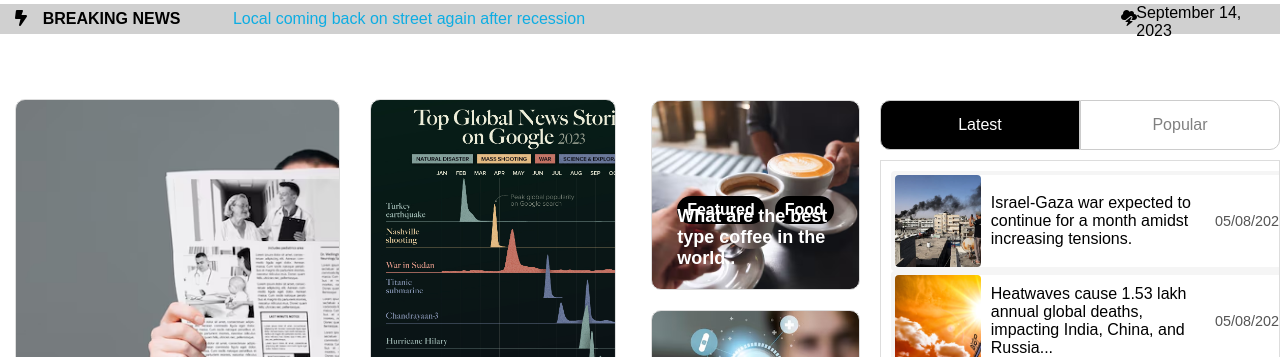
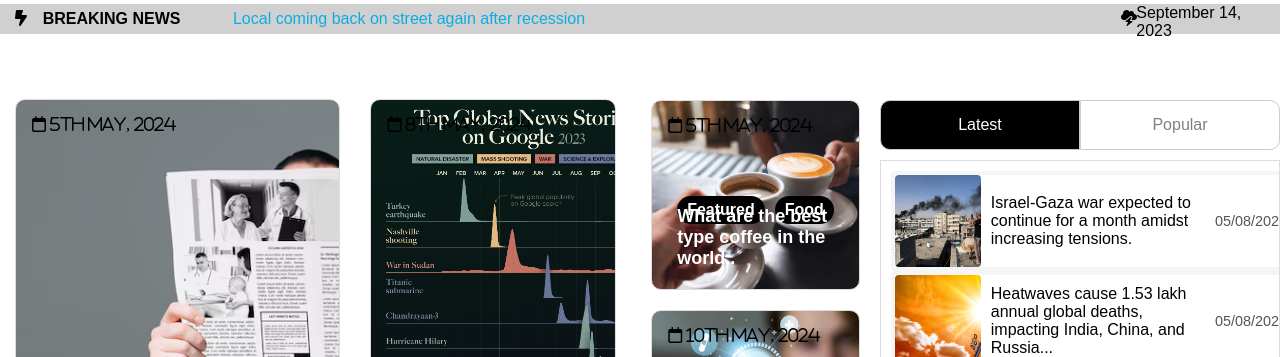
Before and after one commit to VS1005/CW-Web-D-task, a plain HTML site: page proj.html in a window 1280 px wide. Shown: the part 116-473 px from the top of the page. Drawn offline with Linux system fonts and the light colour scheme; no server answers.

Commit message:
Update proj.html

```diff
--- a/proj.html
+++ b/proj.html
@@ -58,6 +58,7 @@
                 <div class="type">Culture</div>
             </div>
             <div class="text">Why reading newspaper is good in morning...</div>
+            <i class="fa-regular fa-calendar date"> 5th May, 2024 </i>
         </div>
 
         <div class="box box2">
@@ -66,6 +67,7 @@
                 <div class="type">World</div>
             </div>
             <div class="text1">Let's see what is most searched on google..</div>
+            <i class="fa-regular fa-calendar date"> 8th May, 2024 </i>
         </div>
         <div class="box-container">
             <div class="box box-3 ">
@@ -74,6 +76,7 @@
                     <div class="type">Food</div>
                 </div>
                 <div class="text2">What are the best type coffee in the world..</div>
+                <i class="fa-regular fa-calendar date1"> 5th May, 2024 </i>
             </div>
             <div class="box box-4 ">
                 <div class="type-container3">
@@ -81,6 +84,7 @@
                     <div class="type">Technology</div>
                 </div>
                 <div class="text3">How AI is revolutionizing everything...</div>
+                <i class="fa-regular fa-calendar date1"> 10th May, 2024 </i>
             </div>
         </div>
         <section class="sect ">
```
